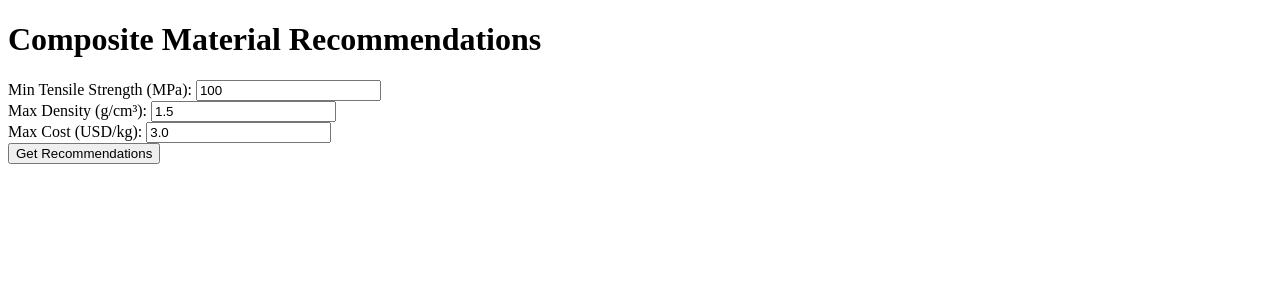
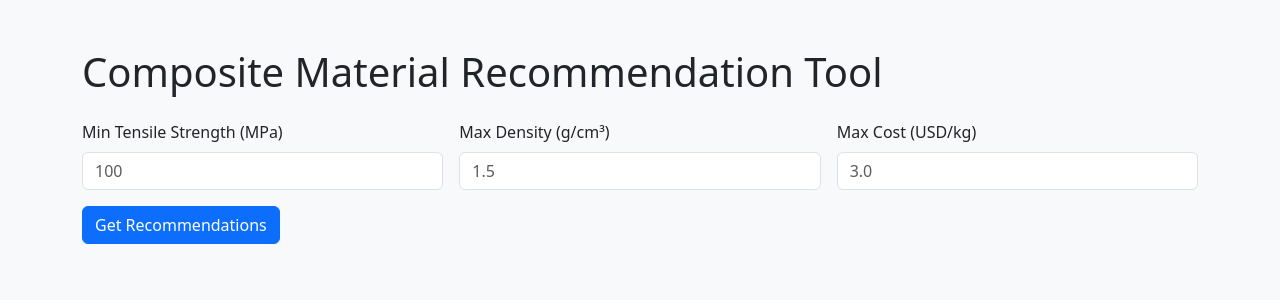
Before and after one commit to 2lsherif/composite-design-tool, a Flask app: page / in a window 1280 px wide. Shown: the top 300 px of the page. Run offline with Flask 3, Linux system fonts and the light colour scheme; some libraries are stand-ins or nearby versions.

Commit message:
Add Bootstrap front-end for recommendations

```diff
--- a/app.py
+++ b/app.py
@@ -18,36 +18,34 @@ def get_db_connection():
         user=Config.DB_USER,
         password=Config.DB_PASSWORD,
         host=Config.DB_HOST,
-        port=Config.DB_PORT,
+        port=Config.DB_PORT
     )
 
 
 @app.route('/')
 def index():
-    return render_template(
-        'index.html',
-        recommendations=None,
-    )
+    return render_template('index.html', recommendations=None)
 
 
 @app.route('/recommend', methods=['POST'])
 def recommend():
-    min_strength = float(
-        request.form.get('min_tensile_strength', 100)
-    )
-    max_density = float(request.form.get('max_density', 1.5))
-    max_cost = float(request.form.get('max_cost', 3.0))
+    def to_float(val, default):
+        try:
+            return float(val)
+        except (TypeError, ValueError):
+            return default
+
+    min_strength = to_float(request.form.get('min_tensile_strength'), 100)
+    max_density = to_float(request.form.get('max_density'), 1.5)
+    max_cost = to_float(request.form.get('max_cost'), 3.0)
 
     recommendations = recommend_materials(
         min_tensile_strength=min_strength,
         max_density=max_density,
-        max_cost=max_cost,
+        max_cost=max_cost
     )
 
-    return render_template(
-        'index.html',
-        recommendations=recommendations,
-    )
+    return render_template('index.html', recommendations=recommendations)
 
 
 @app.route('/fibers')
--- a/templates/index.html
+++ b/templates/index.html
@@ -1,32 +1,48 @@
 <!DOCTYPE html>
-<html>
+<html lang="en">
 <head>
+    <meta charset="UTF-8">
     <title>Composite Design Tool</title>
+    <!-- Bootstrap CDN for styling -->
+    <link
+        href="https://cdn.jsdelivr.net/npm/bootstrap@5.3.0/dist/css/bootstrap.min.css"
+        rel="stylesheet">
 </head>
-<body>
-    <h1>Composite Material Recommendations</h1>
-    <form method="post" action="/recommend">
-        <label>Min Tensile Strength (MPa):</label>
-        <input type="number" name="min_tensile_strength" step="0.01" value="100" required><br>
+<body class="bg-light">
+    <div class="container py-5">
+        <h1 class="mb-4">Composite Material Recommendation Tool</h1>
 
-        <label>Max Density (g/cm³):</label>
-        <input type="number" name="max_density" step="0.01" value="1.5" required><br>
+        <form action="/recommend" method="POST" class="row g-3">
+            <div class="col-md-4">
+                <label for="min_tensile_strength" class="form-label">Min Tensile Strength (MPa)</label>
+                <input type="number" step="any" class="form-control" name="min_tensile_strength" id="min_tensile_strength" placeholder="100">
+            </div>
 
-        <label>Max Cost (USD/kg):</label>
-        <input type="number" name="max_cost" step="0.01" value="3.0" required><br>
+            <div class="col-md-4">
+                <label for="max_density" class="form-label">Max Density (g/cm³)</label>
+                <input type="number" step="any" class="form-control" name="max_density" id="max_density" placeholder="1.5">
+            </div>
 
-        <input type="submit" value="Get Recommendations">
+            <div class="col-md-4">
+                <label for="max_cost" class="form-label">Max Cost (USD/kg)</label>
+                <input type="number" step="any" class="form-control" name="max_cost" id="max_cost" placeholder="3.0">
+            </div>
+
+            <div class="col-12">
+                <button type="submit" class="btn btn-primary">Get Recommendations</button>
+            </div>
         </form>
 
         {% if recommendations %}
-    <h2>Recommendations:</h2>
-    <table border="1" cellpadding="5">
+        <hr>
+        <h3 class="mt-4">Recommended Combinations</h3>
+        <table class="table table-striped">
             <thead>
                 <tr>
                     <th>Fiber</th>
                     <th>Resin</th>
-                <th>Composite Density</th>
-                <th>Composite Strength</th>
+                    <th>Combo Density (g/cm³)</th>
+                    <th>Combo Strength (MPa)</th>
                 </tr>
             </thead>
             <tbody>
@@ -41,5 +57,6 @@
             </tbody>
         </table>
         {% endif %}
+    </div>
 </body>
 </html>
```
Lines whose indentation alone changed are shown as unchanged.
